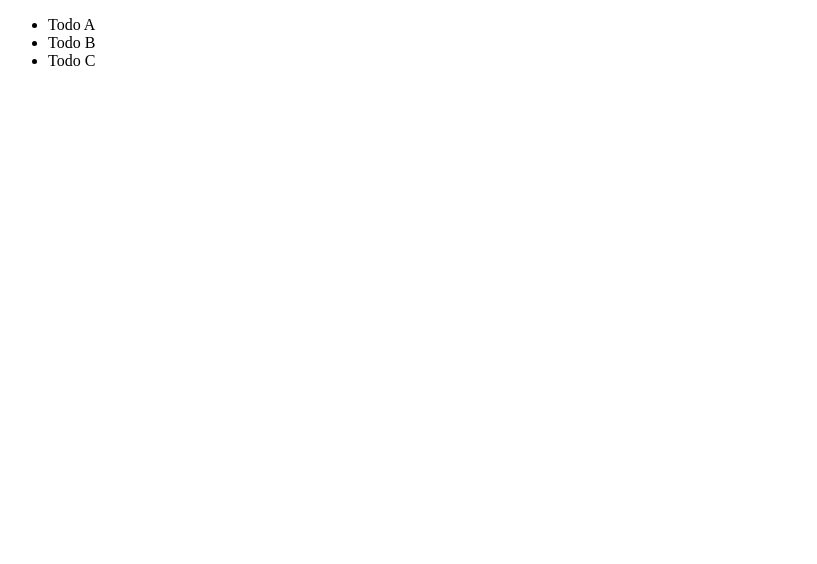
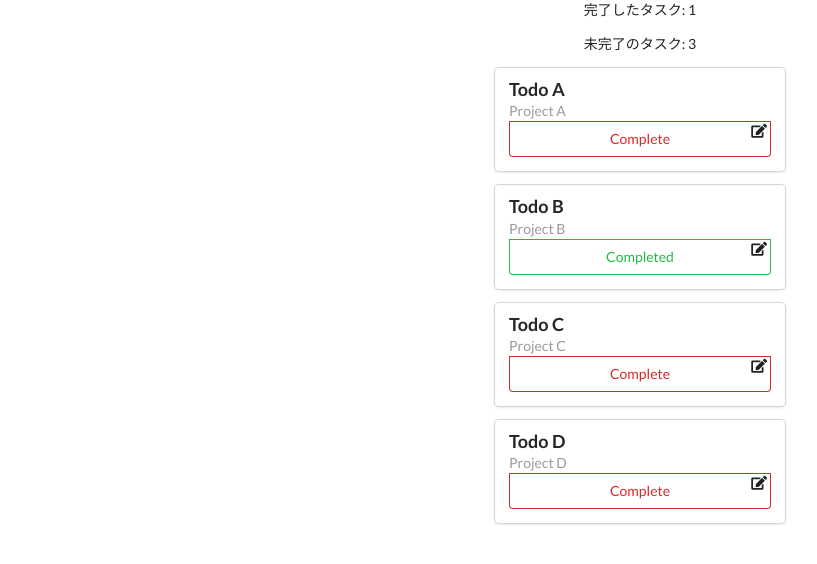
Before and after one commit to tackeyy/vue-todo-app, a Vue app: page / in a window 1280 px wide. Shown: the top 564 px of the page, without its empty margins (0-817 px from the left). Built offline with nearby package versions, Linux system fonts and the light colour scheme.

Commit message:
Looping and Rendering todos

```diff
--- a/index.html
+++ b/index.html
@@ -2,6 +2,8 @@
 <html>
   <head>
     <meta charset="utf-8">
+    <link rel="stylesheet" type="text/css" href="https://cdnjs.cloudflare.com/ajax/libs/semantic-ui/2.2.7/semantic.min.css">
+    <link rel="stylesheet" type="text/css" href="https://cdnjs.cloudflare.com/ajax/libs/semantic-ui/2.2.7/semantic.min.css">
     <title>vue-todo-app</title>
   </head>
   <body>
--- a/src/App.vue
+++ b/src/App.vue
@@ -1,6 +1,6 @@
 <template>
   <div id="app">
-    <todo-list></todo-list>
+    <todo-list v-bind:todos="todos"></todo-list>
   </div>
 </template>
 
@@ -10,8 +10,29 @@ import TodoList from './components/TodoList'
 export default {
   name: 'app',
   components: {
-    TodoList
-  }
+    TodoList,
+  },
+  data() {
+    return {
+      todos: [{
+        title: 'Todo A',
+        project: 'Project A',
+        done: false,
+      }, {
+        title: 'Todo B',
+        project: 'Project B',
+        done: true,
+      }, {
+        title: 'Todo C',
+        project: 'Project C',
+        done: false,
+      }, {
+        title: 'Todo D',
+        project: 'Project D',
+        done: false,
+      }],
+    }
+  },
 }
 </script>
 
--- a/src/components/TodoList.vue
+++ b/src/components/TodoList.vue
@@ -1,17 +1,39 @@
 <template>
   <div>
-    <ul>
-        <li> Todo A </li>
-        <li> Todo B </li>
-        <li> Todo C </li>
-    </ul>
+    <p class="tasks">完了したタスク: {{ todos.filter(todo => { return todo.done === true }).length }}</p>
+    <p class="tasks">未完了のタスク: {{ todos.filter(todo => { return todo.done === false }).length}}</p>
+    <div class='ui centered card' v-for="todo in todos">
+      <div class='content'>
+        <div class='header'>
+          {{ todo.title }}
+        </div>
+        <div class='meta'>
+          {{ todo.project }}
+        </div>
+        <div class='extra content'>
+          <span class='right floated edit icon'>
+            <i class='edit icon'></i>
+          </span>
+        </div>
+        <div class='ui bottom attached green basic button' v-show="todo.done">
+          Completed
+        </div>
+        <div class='ui bottom attached red basic button' v-show="!todo.done">
+          Complete
+        </div>
+      </div>
+    </div>
   </div>
 </template>
 
 <script>
 export default {
-};
+  props: ['todos']
+}
 </script>
 
 <style>
+.tasks {
+  text-align: center;
+}
 </style>
```
